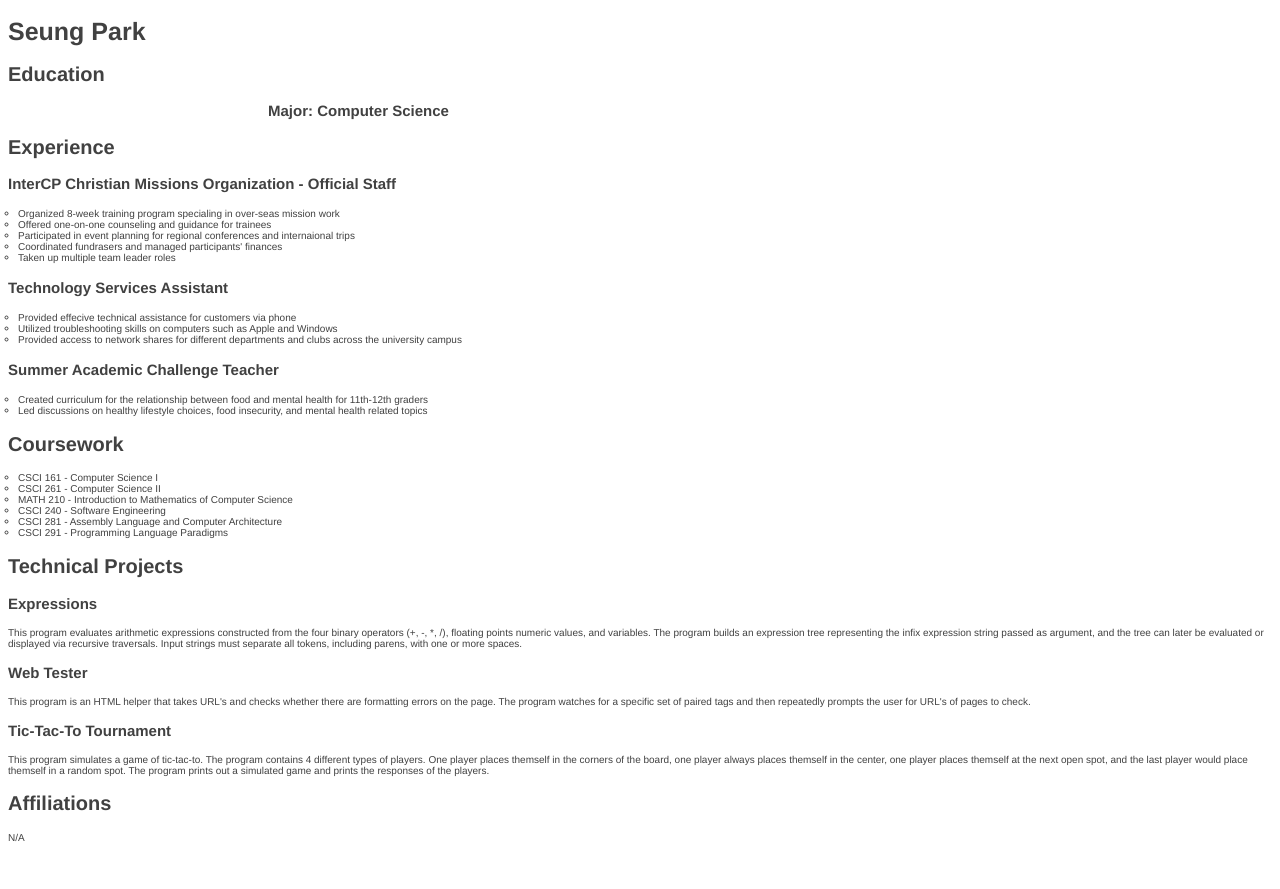
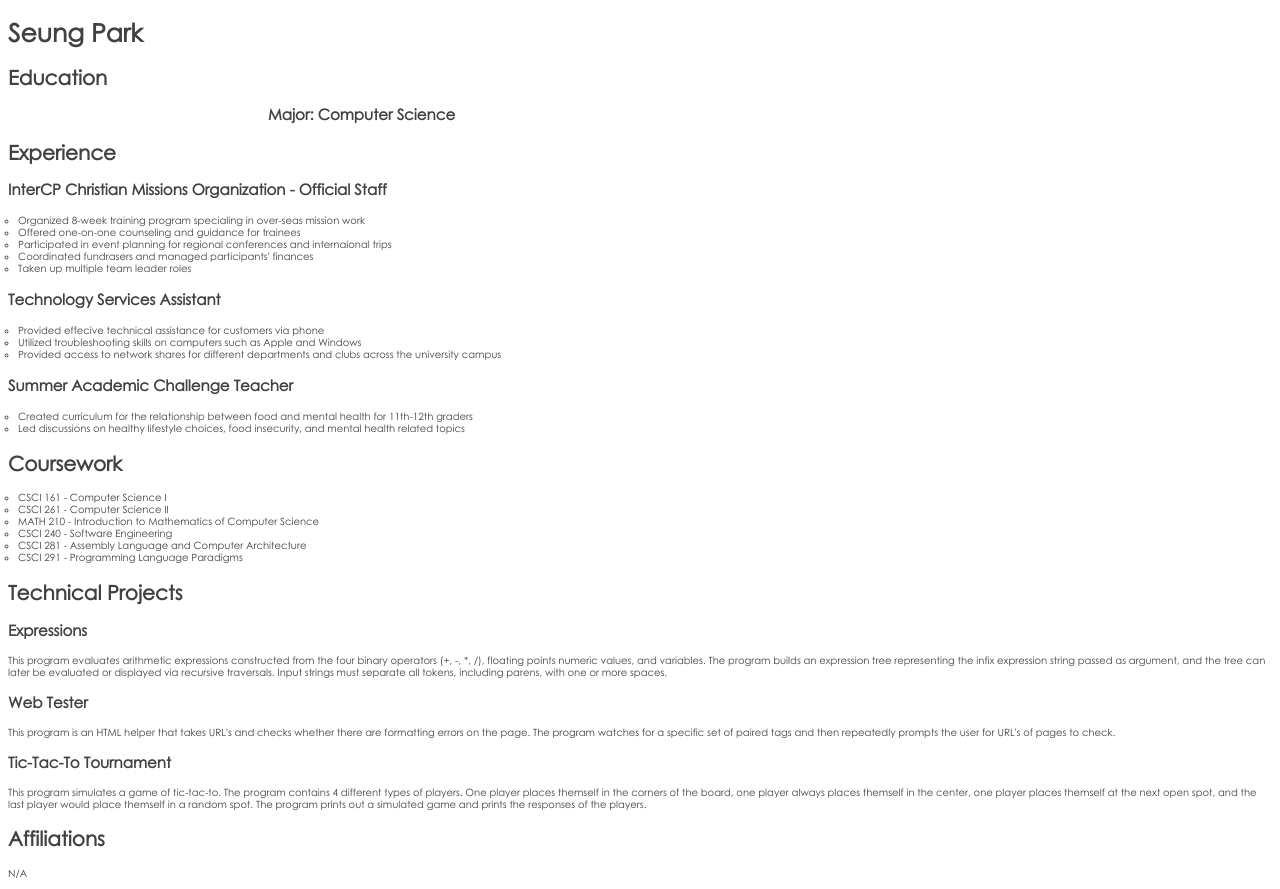
Before and after one commit to separk924/separk924.github.io, a plain HTML site: page resume.html in a window 1280 px wide. Before the commit the page ends 853 px from the top, so only its background shows below. Drawn offline with Linux system fonts and the light colour scheme.

Commit message:
changed font

```diff
--- a/default.css
+++ b/default.css
@@ -3,19 +3,19 @@ body {
   background-color: #FFFFFF;
 }
 h1 {
-  font-family: "Helvetica", "Arial", sans-serif;
+  font-family: "century-gothic";
   font-size: 25px;
 }
 h2 {
-  font-family: "Helvetica", "Arial", sans-serif;
+  font-family: "century-gothic";
   font-size: 20px;
 }
 h3 {
-  font-family: "Helvetica", "Arial", sans-serif;
+  font-family: "century-gothic";
   font-size: 15px;
 }
 p {
-  font-family: "Helvetica", "Arial", sans-serif;
+  font-family: "century-gothic";
   font-size: 10px;
 }
 img {
@@ -23,7 +23,7 @@ img {
   margin: auto 10px 10px auto;
 }
 li {
-  font-family: "Helvetica", "Arial", sans-serif;
+  font-family: "century-gothic";
   font-size: 10px;
   margin-left: 10px;
   list-style-type: circle;
@@ -66,10 +66,15 @@ li {
 
 /* When you mouse over the navigation links, change their color */
 .sidenav a:hover {
-  color: #dddddd;
+  color: #acacac;
 }
 
 @font-face {
   font-family: bg-font;
   src: url(./bg-font/brandon-grotesque-bold-italic-58a8a48221563.otf);
 }
+
+@font-face {
+  font-family: "century-gothic";
+  src: url("./century-gothic/CenturyGothic.ttf") format(truetype);
+}
```
Also changed, not shown: century-gothic/freefontsdownload 2.txt (added, +7 -0 lines), century-gothic/freefontsdownload.txt (added, +7 -0 lines), century-gothic/Century Gothic 2.ttf (added), century-gothic/Century Gothic.ttf (added), century-gothic/CenturyGothic 2.ttf (added), century-gothic/CenturyGothic.ttf (added), century-gothic/GOTHIC 2.TTF (added), century-gothic/GOTHIC.TTF (added), century-gothic/GOTHICB0 2.TTF (added), century-gothic/GOTHICB0.TTF (added), century-gothic/century-gothic 2.png (added), century-gothic/century-gothic.png (added), century-gothic/gothicb 2.ttf (added), century-gothic/gothicb.ttf (added), 2 other files.
